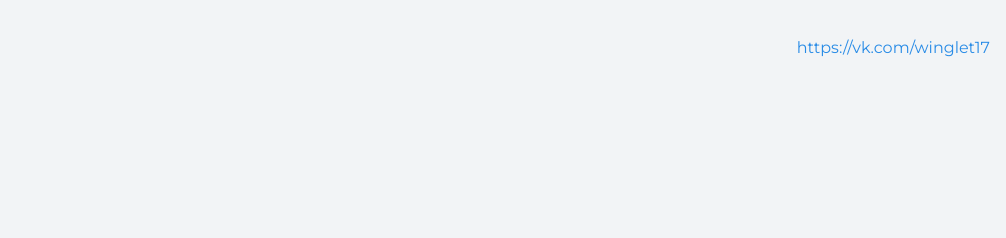
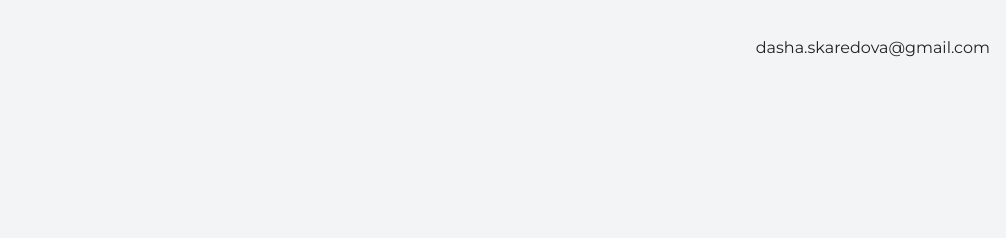
Before and after one commit to Winglet17/port, a plain HTML site: page index.html in a window 1280 px wide. Shown: the top 238 px of the page, without its empty margins (274-1280 px from the left). Drawn offline with nearby package versions, Linux system fonts and the light colour scheme.

Commit message:
меняет текст на главной странице

```diff
--- a/index.html
+++ b/index.html
@@ -10,7 +10,7 @@
   <body>
     <header class="page-header">
     <div class="container">
-    <a href="URL">https://vk.com/winglet17</a>
+    dasha.skaredova@gmail.com
     </div>
     </header>
 
```
